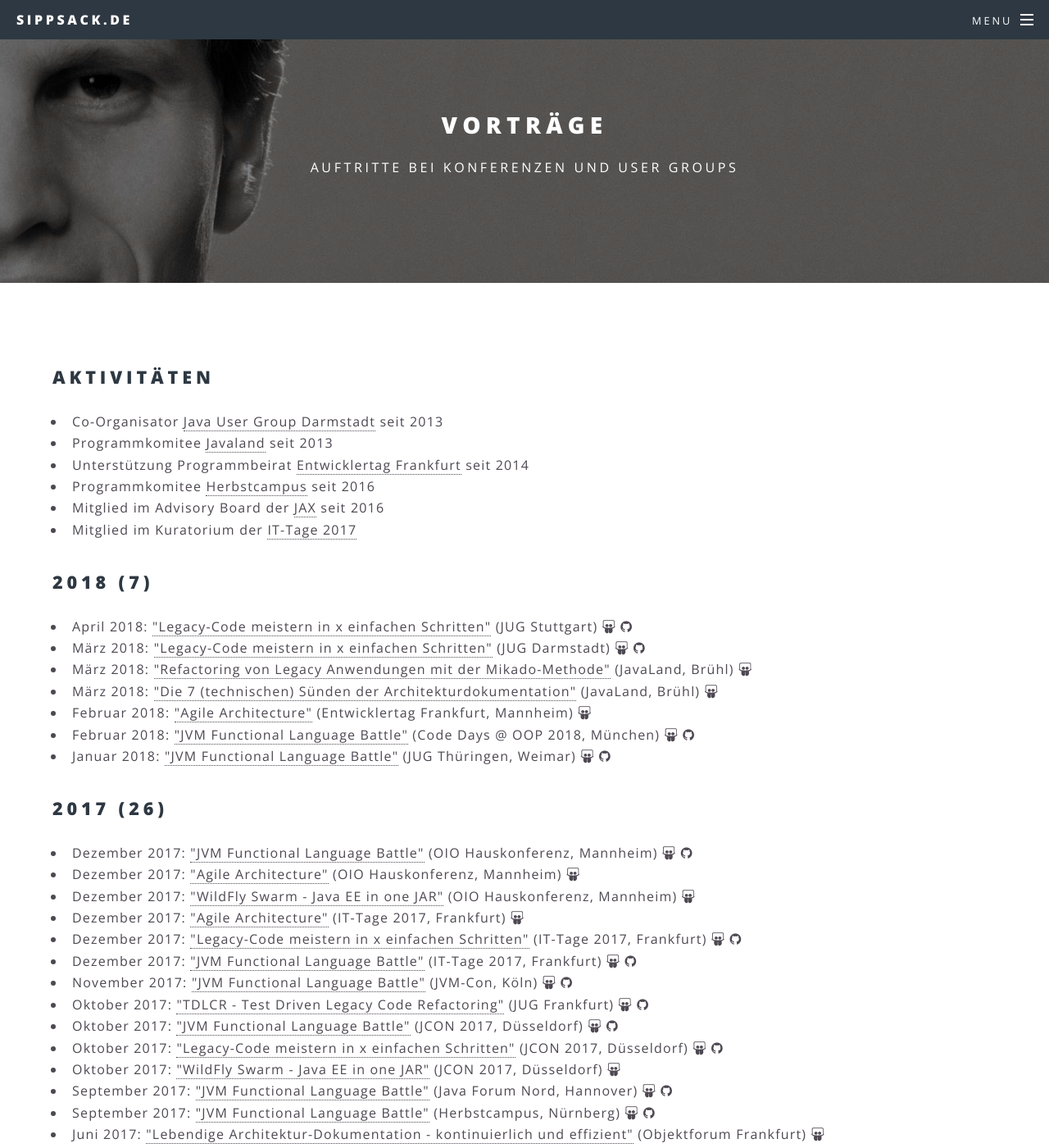
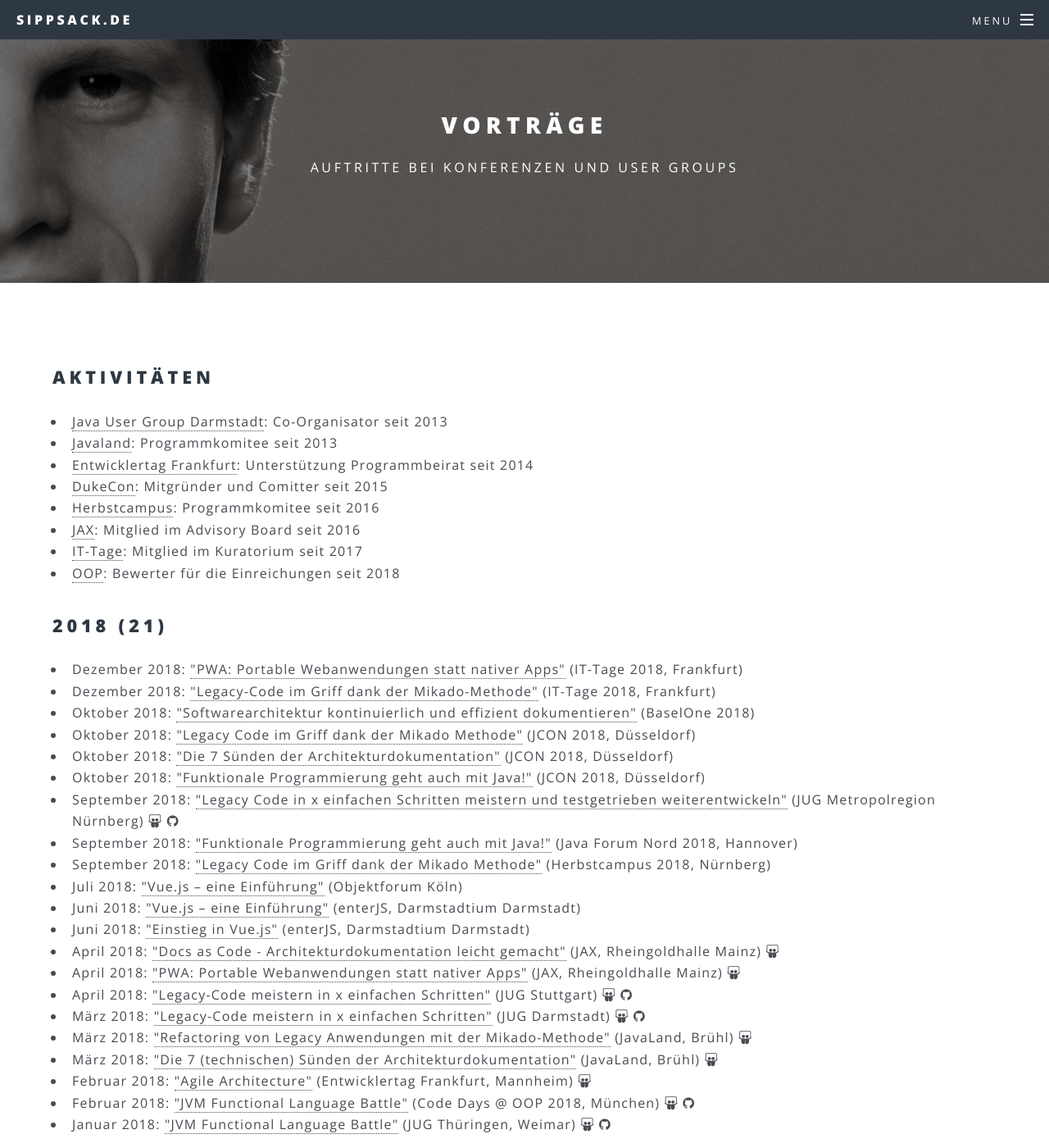
Before and after one commit to sippsack/sippsack.github.io, a Jekyll site: the page built from talks.md, in a window 1280 px wide and 1400 px high. Shown: the whole window at 82% size. Built offline with Jekyll 4.4.1, drawn with Linux system fonts in a browser that asks for light colours.

Commit message:
added new talks, publications and activities

```diff
--- a/_data/portfolio.yaml
+++ b/_data/portfolio.yaml
@@ -1,4 +1,4 @@
-bio: Falk Sippach hat über 20 Jahre Erfahrung mit Java und ist bei der Mannheimer Firma OIO Orientation in Objects GmbH als Trainer, Software-Entwickler und Projektleiter tätig. Er publiziert regelmäßig in Blogs, Fachartikeln und auf Konferenzen. In seiner Wahlheimat Darmstadt organisiert er mit anderen die örtliche Java User Group. Falk twittert unter @sippsack.
+bio: Falk Sippach hat über 20 Jahre Erfahrung mit Java und ist bei der Mannheimer Firma OIO Orientation in Objects GmbH als Trainer und Software-Entwickler/Architekt tätig. Er publiziert regelmäßig in Blogs, Fachartikeln und auf Konferenzen. In seiner Wahlheimat Darmstadt organisiert er mit Anderen die örtliche Java User Group. Falk twittert unter @sippsack.
 links:
   Homepage: http://www.sippsack.de
   Blog: https://blog.oio.de/author/sippsack/
@@ -9,6 +9,39 @@ links:
 photos:
   "400 px": /images/falk_sippach-400px.jpg
   "300 dpi": /images/falk_sippach-300dpi.jpg
+activities:
+  - event: Java User Group Darmstadt
+    activity: Co-Organisator
+    link: http://www.jug-da.de/about/
+    since: 2013
+  - event: Javaland
+    activity: Programmkomitee
+    link: http://www.javaland.eu/
+    since: 2013
+  - event: Entwicklertag Frankfurt
+    activity: Unterstützung Programmbeirat
+    link: https://entwicklertag.de
+    since: 2014
+  - event: DukeCon
+    activity: Mitgründer und Comitter
+    link: http://dukecon.org/
+    since: 2015
+  - event: Herbstcampus
+    activity: Programmkomitee
+    link: https://www.herbstcampus.de/konferenz_programmkomitee.php
+    since: 2016
+  - event: JAX
+    activity: Mitglied im Advisory Board
+    link: http://www.jax.de/
+    since: 2016
+  - event: IT-Tage
+    activity: Mitglied im Kuratorium
+    link: https://www.ittage.informatik-aktuell.de/konferenz/kuratorium/
+    since: 2017
+  - event: OOP
+    activity: Bewerter für die Einreichungen
+    link: https://www.oop-konferenz.de/
+    since: 2018
 talks:
   current:
     "Legacy Code meistern in x einfachen Schritten": |
--- a/_data/talks.yaml
+++ b/_data/talks.yaml
@@ -1,5 +1,80 @@
 2018:
+  - Dezember:
+    - conference: IT-Tage 2018
+      title: "PWA: Portable Webanwendungen statt nativer Apps"
+      date: 2018-12-13
+      location: Frankfurt
+      link: https://www.oio.de/m/konf/jax2018/PWA_Portable_Webanwendungen_JAX2018.pdf
+    - conference: IT-Tage 2018
+      title: "Legacy-Code im Griff dank der Mikado-Methode"
+      date: 2018-12-12
+      location: Frankfurt
+      link: https://www.ittage.informatik-aktuell.de/programm/2018/legacy-code-im-griff-dank-der-mikado-methode/
+  - Oktober:
+    - conference: BaselOne 2018
+      title: "Softwarearchitektur kontinuierlich und effizient dokumentieren"
+      date: 2018-10-18
+      location: Basel
+      link: https://www.baselone.ch/index.html
+    - conference: JCON 2018
+      title: "Legacy Code im Griff dank der Mikado Methode"
+      date: 2018-10-11
+      location: Düsseldorf
+      link: https://jcon.one/de/
+    - conference: JCON 2018
+      title: "Die 7 Sünden der Architekturdokumentation"
+      date: 2018-10-11
+      location: Düsseldorf
+      link: https://jcon.one/de/
+    - conference: JCON 2018
+      title: "Funktionale Programmierung geht auch mit Java!"
+      date: 2018-10-10
+      location: Düsseldorf
+      link: https://jcon.one/de/
+  - September:
+    - conference: JUG Metropolregion Nürnberg
+      title: Legacy Code in x einfachen Schritten meistern und testgetrieben weiterentwickeln
+      date: 2018-09-20
+      location: Nürnberg
+      link: http://www.jug-n.de/treffen/
+      slides: https://entwicklertag.de/karlsruhe/2017/sites/entwicklertag.de.karlsruhe.2017/files/folien/Falk%20Sippach%20-%20Legacy%20Code%20meistern%20in%20x%20einfachen%20Schritten.pdf
+      sourcecode: https://github.com/sippsack/BadTelefon-Refactoring-Legacy-Code/
+    - conference: Java Forum Nord 2018
+      title: "Funktionale Programmierung geht auch mit Java!"
+      date: 2018-09-13
+      location: Hannover
+      link: https://javaforumnord.de/site/2018/
+    - conference: Herbstcampus 2018
+      title: "Legacy Code im Griff dank der Mikado Methode"
+      date: 2018-09-05
+      location: Nürnberg
+      link: https://www.herbstcampus.de/veranstaltung-7175-refactoring-mit-der-mikado-methode.html?id=7175
+  - Juli:
+    - conference: Objektforum Köln
+      title: "Vue.js – eine Einführung"
+      date: 2018-07-09
+      location: Köln
+      link: https://www.andrena.de/event/objektforum-koeln-juli-2018
+  - Juni:
+    - conference: enterJS
+      title: "Vue.js – eine Einführung"
+      location: Darmstadtium Darmstadt
+      link: https://www.enterjs.de/single?id=6735&vue.js-%E2%80%93-eine-einf%E3%BChrung
+    - conference: enterJS
+      title: "Einstieg in Vue.js"
+      location: Darmstadtium Darmstadt
+      link: https://www.enterjs.de/single?id=6975&einstieg-in-vue.js
   - April:
+    - conference: JAX
+      title: "Docs as Code - Architekturdokumentation leicht gemacht"
+      location: Rheingoldhalle Mainz
+      link: https://jax.de/software-architecture/the-hitchhikers-guide-to-docs-as-code/
+      slides: https://speakerdeck.com/rdmueller/docs-as-code-architekturdokumentation-leicht-gemacht
+    - conference: JAX
+      title: "PWA: Portable Webanwendungen statt nativer Apps"
+      location: Rheingoldhalle Mainz
+      link: https://jax.de/web-development-javascript/pwa-portable-webanwendungen-statt-nativer-apps/
+      slides: https://www.oio.de/m/konf/jax2018/PWA_Portable_Webanwendungen_JAX2018.pdf
     - conference: JUG Stuttgart
       title: Legacy-Code meistern in x einfachen Schritten
       location: Stuttgart
@@ -150,12 +225,12 @@
     - conference: JAX
       title: Agile Architecture
       location: Rheingoldhalle Mainz
-      link: https://jax.de/archiv/jax-2017/
+      link: https://jax.de/software-architecture/agile-architektur/
       slides: http://www.oio.de/m/konf/jax2017/Agile-Architecture-JAX2017.pdf
     - conference: JAX
       title: WildFly Swarm - Java EE in one JAR
       location: Rheingoldhalle Mainz
-      link: https://jax.de/archiv/jax-2017/
+      link: https://jax.de/serverside-enterprise-java/wildfly-swarm-java-ee-in-one-jar/
       slides: http://www.oio.de/m/konf/jax2017/WildFly-Swarm-JAX2017.pdf
   - April:
     - conference: JUG Hamburg
--- a/talks.md
+++ b/talks.md
@@ -7,12 +7,9 @@ permalink: /talks/
 
 <h2>Aktivitäten</h2>
 <ul class="talk-list">
-    <li>Co-Organisator <a href="http://www.jug-da.de/about/">Java User Group Darmstadt</a> seit 2013</li>
-    <li>Programmkomitee <a href="http://www.javaland.eu/">Javaland</a> seit 2013</li>
-    <li>Unterstützung Programmbeirat <a href="https://entwicklertag.de/">Entwicklertag Frankfurt</a> seit 2014</li>
-    <li>Programmkomitee <a href="https://www.herbstcampus.de/konferenz_programmkomitee.php">Herbstcampus</a> seit 2016</li>
-    <li>Mitglied im Advisory Board der <a href="http://www.jax.de/">JAX</a> seit 2016</li>
-    <li>Mitglied im Kuratorium der <a href="https://www.ittage.informatik-aktuell.de/konferenz/kuratorium/">IT-Tage 2017</a></li>
+{% for activity in site.data.portfolio.activities %}
+	<li><a href="{{ activity.link }}">{{ activity.event }}</a>: {{ activity.activity }} seit {{ activity.since }}</li>
+{% endfor %}
 </ul>
 
 
```
Also changed, not shown: _data/publications.yaml (+8 -0 lines).
